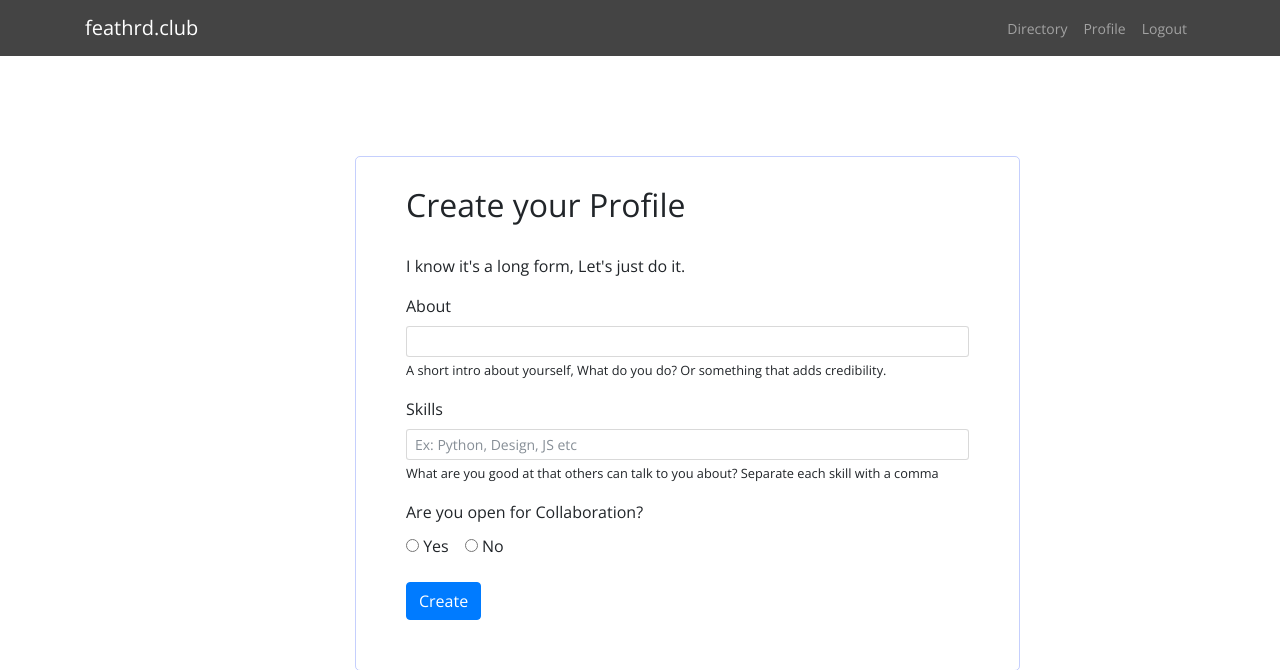
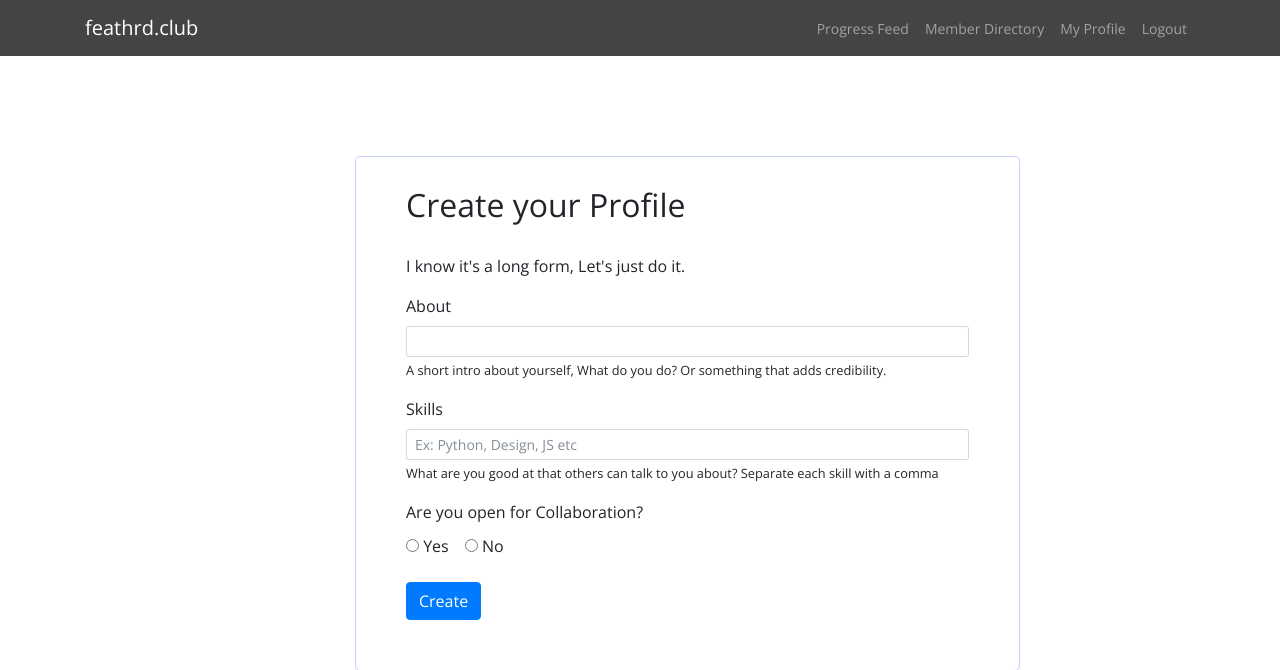
Before and after one commit to heyvidy/feathrdnetwork, a Django app: page /post/create/ in a window 1280 px wide. Shown: the top 670 px of the page. Run offline with Django 3.2, Linux system fonts and the light colour scheme; a user stored in the database is signed in; parts of the project's set-up code (start-up, migrations or seed data) failed here and were passed over; some libraries are stand-ins or nearby versions; some web fonts are replaced.

Commit message:
Add Progress Feed Page

```diff
--- a/core/views.py
+++ b/core/views.py
@@ -17,6 +17,12 @@ class Home(View):
         if request.user.is_authenticated:
             return redirect("/members/directory/")
         return render(request, 'home.html')
+
+
+class Feed(LoginRequiredMixin, View):
+    def get(self, request):
+        posts = Post.objects.all().order_by("-timestamp")
+        return render(request, "feed.html", {"posts": posts})
 
 
 class Directory(LoginRequiredMixin, View):
@@ -133,7 +139,7 @@ class LoginView(View):
             if user is not None:
                 if user.is_authenticated():
                     login(request, user)
-                    return redirect('/members/directory/')
+                    return redirect('/feed/progress/')
             else:
                 return render(request, "login.html", {"msg": "Seems like you entered the wrong details."})
         except:
--- a/feathrd/settings.py
+++ b/feathrd/settings.py
@@ -43,8 +43,9 @@ INSTALLED_APPS = [
     'django.contrib.sessions',
     'django.contrib.messages',
     'django.contrib.staticfiles',
+    'django.contrib.humanize',
     'braces',
-    'core'
+    'core',
 ]
 
 MIDDLEWARE = [
--- a/feathrd/urls.py
+++ b/feathrd/urls.py
@@ -24,6 +24,7 @@ urlpatterns = [
     url(r'^$', Home.as_view()),
     url(r'^members/directory/$', Directory.as_view()),
     url(r'^(?P<username>[a-zA-Z]+)/$', ProfilePage.as_view()),
+    url(r'^feed/progress/$', Feed.as_view()),
     url(r'^accounts/register/$', Register.as_view()),
     url(r'^accounts/login/$', LoginView.as_view()),
     url(r'^accounts/logout/$', LogoutView.as_view()),
--- a/templates/base.html
+++ b/templates/base.html
@@ -69,10 +69,13 @@
           <ul class="navbar-nav ml-auto" style="position:relative; text-align:right;">
             {% if user.is_authenticated %}
             <li class="nav-item ">
-              <a class="nav-link" href="/members/directory/">Directory</a>
+              <a class="nav-link" href="/feed/progress/">Progress Feed</a>
+            </li>
+            <li class="nav-item ">
+              <a class="nav-link" href="/members/directory/">Member Directory</a>
             </li>
             <li class="nav-item">
-              <a class="nav-link" href="/{{request.user}}">Profile</a>
+              <a class="nav-link" href="/{{request.user}}">My Profile</a>
             </li>
             <li class="nav-item">
               <a class="nav-link" href="/accounts/logout/">Logout</a>
```
